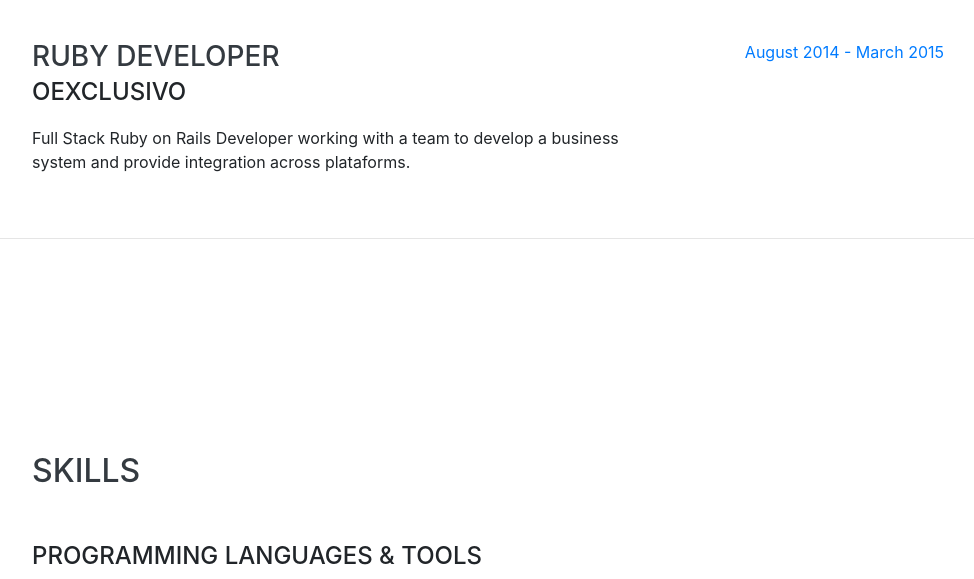
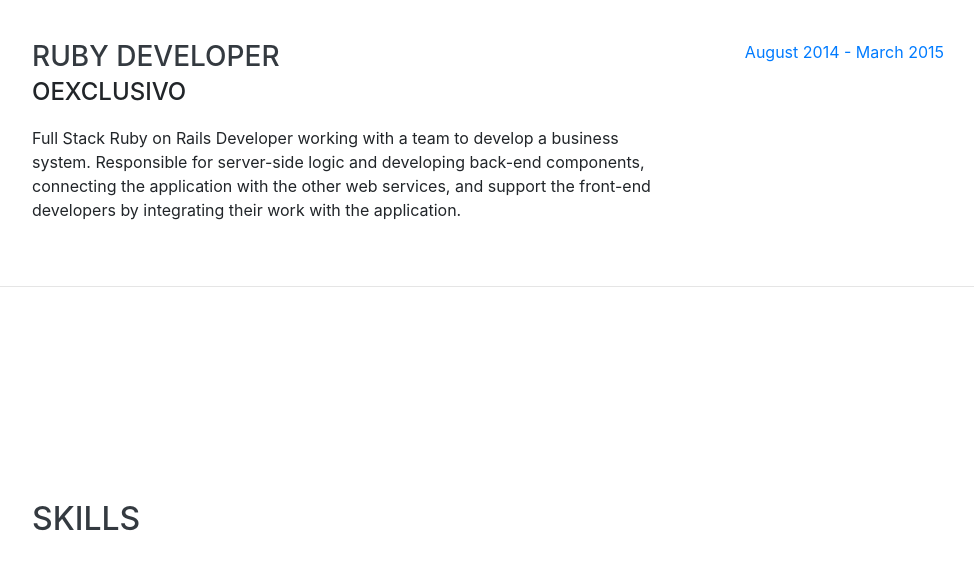
Before and after one commit to abrandao/abrandao.github.io, a website with bundled scripts: page index.html in a window 1280 px wide. Shown: the part 1560-2139 px from the top of the page, without its empty margins (288-1262 px from the left). Built offline with nearby package versions, Linux system fonts and the light colour scheme; a web font is replaced by a local one.

Commit message:
Updating experience

```diff
--- a/index.html
+++ b/index.html
@@ -132,7 +132,7 @@
           <div class="resume-content">
             <h3 class="mb-0">Ruby Developer</h3>
             <div class="subheading mb-3">OExclusivo</div>
-            <p>Full Stack Ruby on Rails Developer working with a team to develop a business system and provide integration across plataforms.</p>
+            <p>Full Stack Ruby on Rails Developer working with a team to develop a business system. Responsible for server-side logic and developing back-end components, connecting the application with the other web services, and support the front-end developers by integrating their work with the application.</p>
           </div>
           <div class="resume-date text-md-right">
             <span class="text-primary">August 2014 - March 2015</span>
```
